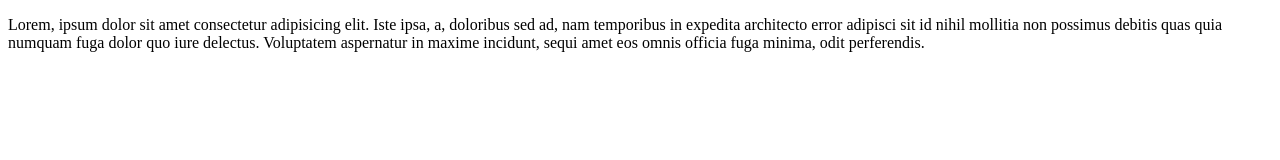
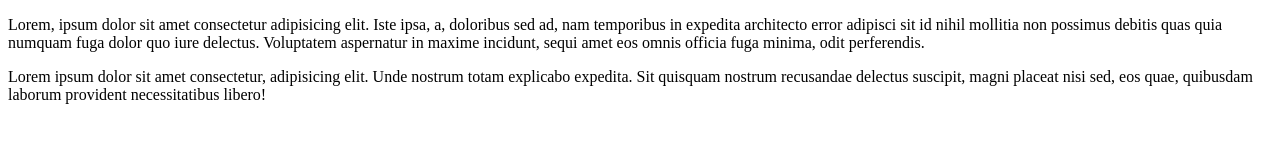
Before and after one commit to LauraJeanneFL/Cours2, a plain HTML site: page index.html in a window 1280 px wide. Drawn offline with Linux system fonts and the light colour scheme.

Commit message:
3e commit

```diff
--- a/index.html
+++ b/index.html
@@ -14,5 +14,12 @@
         in maxime incidunt, sequi amet eos omnis
         officia fuga minima, odit perferendis.
     </p>
+    <p>
+        Lorem ipsum dolor sit amet consectetur,
+        adipisicing elit. Unde nostrum totam explicabo
+        expedita. Sit quisquam nostrum recusandae delectus
+         suscipit, magni placeat nisi sed, eos quae,
+         quibusdam laborum provident necessitatibus libero!
+    </p>
 </body>
 </html>
```
